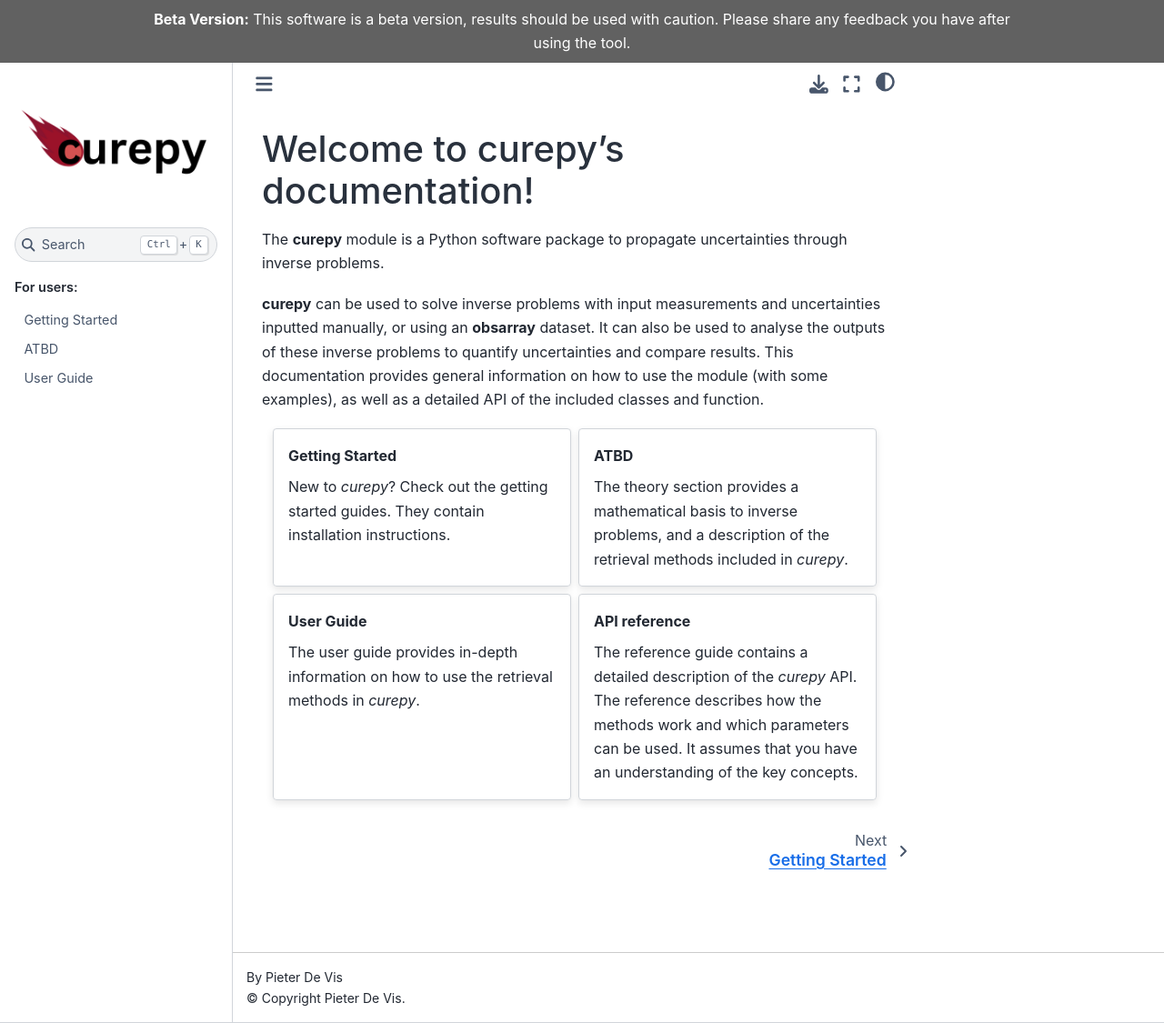
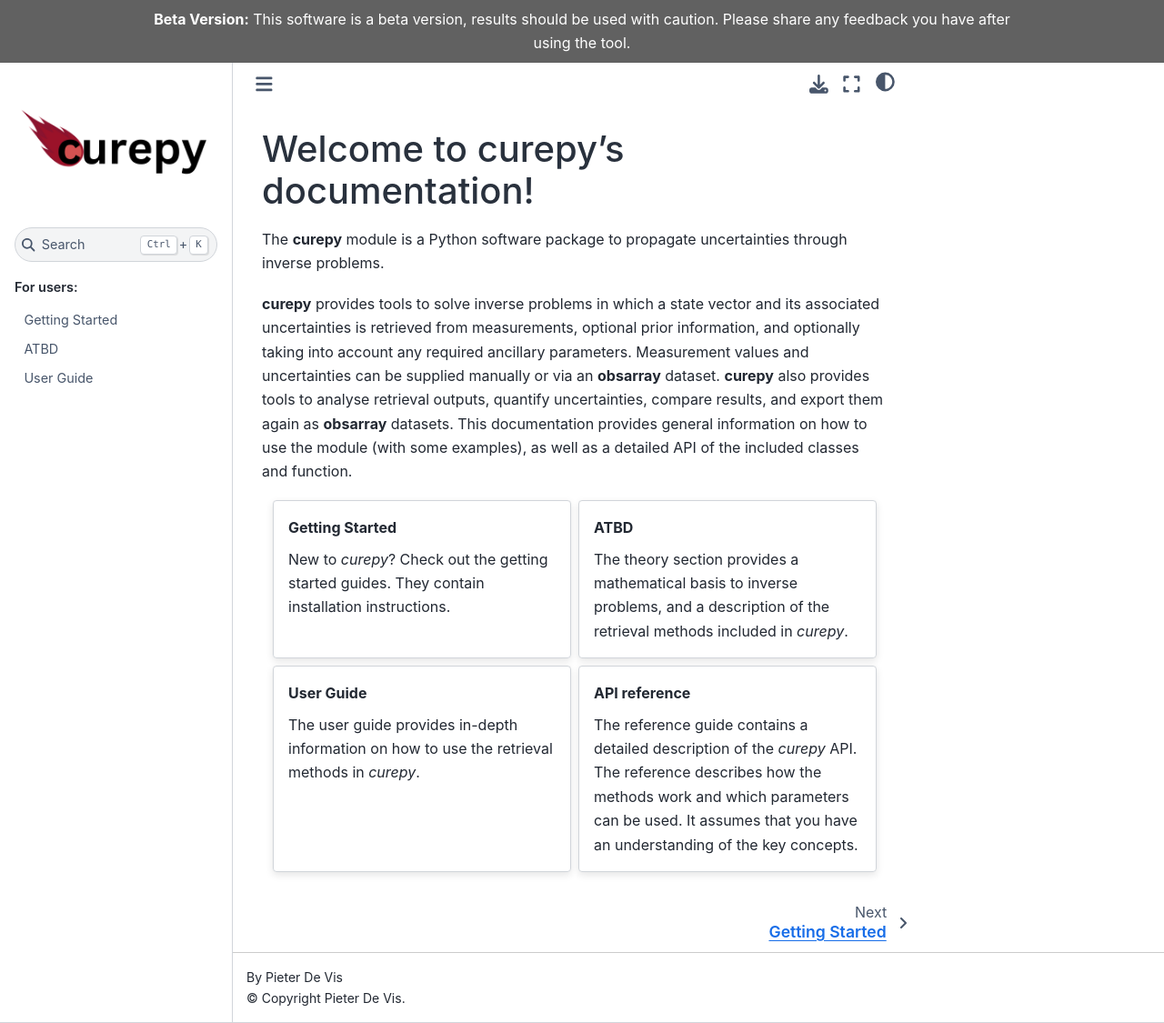
Before and after one commit to comet-toolkit/curepy, a Sphinx documentation site: the page built from docs/index.rst, in a window 1280 px wide and 1125 px high. Shown: the whole window at 91% size. Built offline with Sphinx 7.4.7 and the Sphinx Book theme 1.1.4, drawn with Linux system fonts in a browser that asks for light colours; pages that are not in the unit, such as notebooks, are missing from menus.

Commit message:
new intro

```diff
--- a/docs/index.rst
+++ b/docs/index.rst
@@ -3,8 +3,10 @@ Welcome to curepy's documentation!
 
 The **curepy** module is a Python software package to propagate uncertainties through inverse problems.
 
-**curepy** can be used to solve inverse problems with input measurements and uncertainties inputted manually, or using an **obsarray** dataset.
-It can also be used to analyse the outputs of these inverse problems to quantify uncertainties and compare results.
+**curepy** provides tools to solve inverse problems in which a state vector and its associated uncertainties is retrieved from measurements,
+optional prior information, and optionally taking into account any required ancillary parameters.
+Measurement values and uncertainties can be supplied manually or via an **obsarray** dataset.
+**curepy** also provides tools to analyse retrieval outputs, quantify uncertainties, compare results, and export them again as **obsarray** datasets.
 This documentation provides general information on how to use the module (with some examples), as well as a detailed API of the included classes and function.
 
 .. grid:: 2
```
